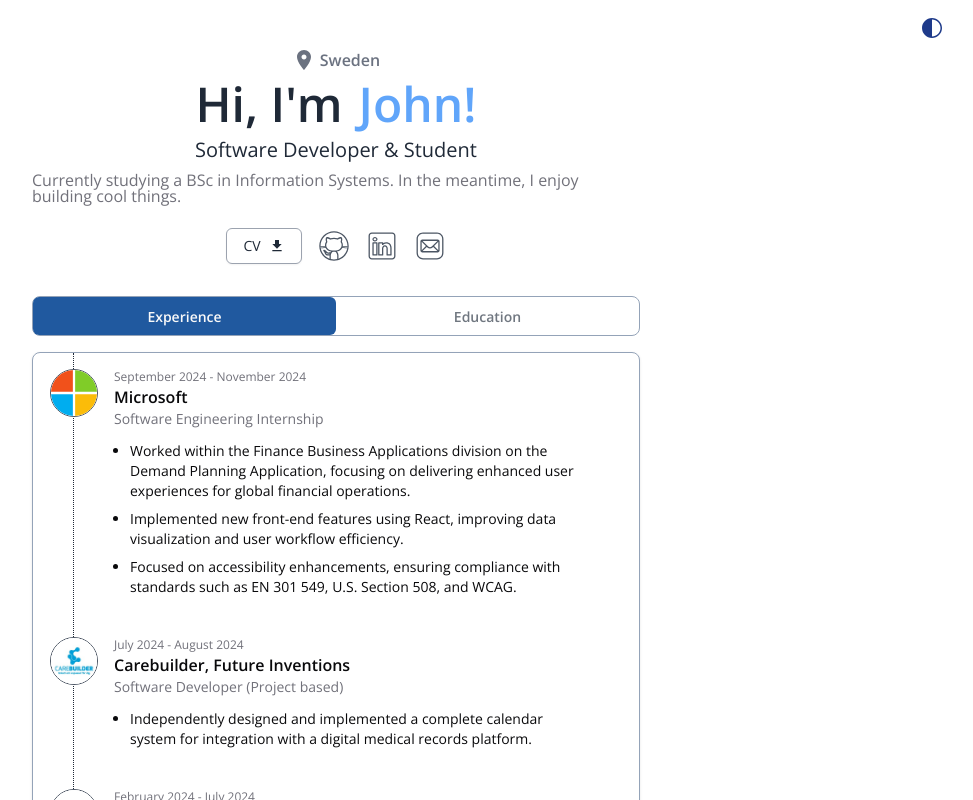
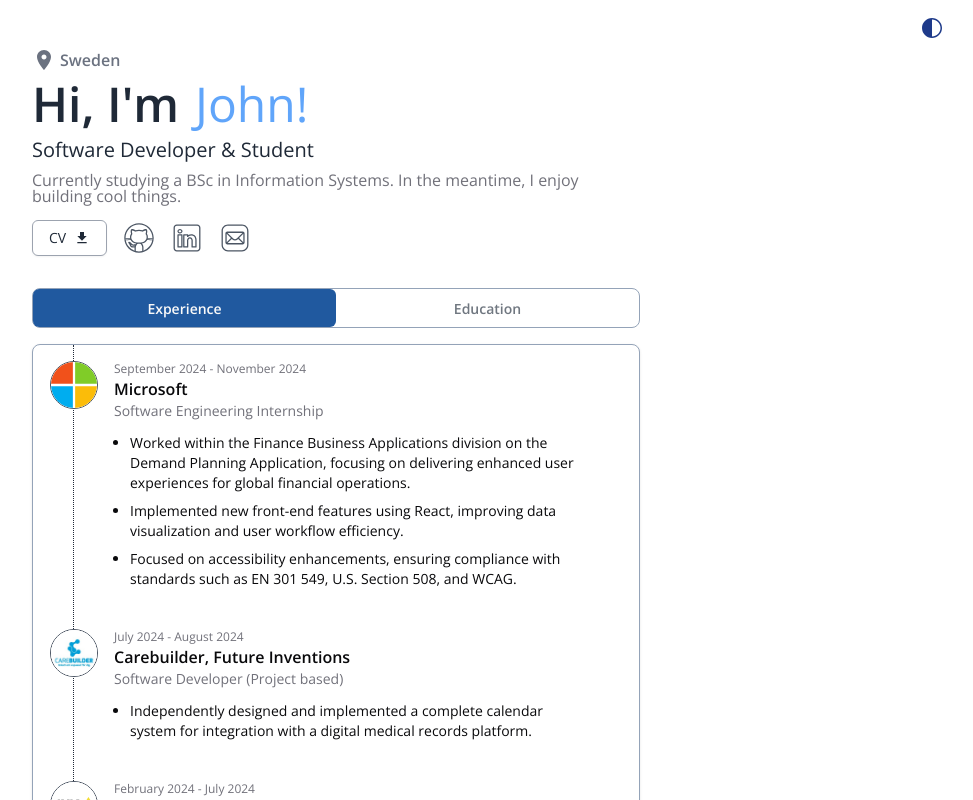
Before and after one commit to johnsward/portfolio, a Next.js app: page / in a window 1280 px wide. Shown: the top 800 px of the page, without its empty margins (304-1277 px from the left). Built offline with nearby package versions, Linux system fonts and the light colour scheme.

Commit message:
Styling changes

```diff
--- a/src/app/components/About.tsx
+++ b/src/app/components/About.tsx
@@ -7,16 +7,20 @@ import { IconRow } from "./IconRow";
 export const About = () => {
   return (
     <div className="flex flex-col gap-6 justify-center items-center">
-      <div className="gap-4 sm:gap-2  flex flex-col justify-center items-center">
-        <div className="flex flex-row align-center justify-center gap-1">
+      <div className="gap-2 sm:gap-2  flex flex-col">
+        <div className="flex flex-row gap-1">
           <LocationOnIcon className="w-6 h-6 text-gray-500 dark:text-gray-400" />
           <p className="text-gray-500 dark:text-gray-400 font-semibold">
             {"Sweden"}
           </p>
         </div>
-        <h1 className="flex flex-wrap gap-2 sm:gap-4 justify-center font-semibold dark:text-slate-200 text-gray-800 text-5xl">
-          {"Hi, I'm"}<span className="text-blue-400">John!</span>
+        <div className="flex flex-col gap-2">
+          <div className="flex flex-row gap-3 sm:gap-4 text-5xl">
+            <h1 className="flex flex-wrap font-semibold dark:text-slate-200 text-gray-800 ">
+              {"Hi, I'm"}
             </h1>
+            <span className="text-blue-400">John!</span>
+          </div>
           <h2 className="font-regular text-pretty text-gray-800 dark:text-gray-200 text-xl">
             {"Software Developer & Student"}
           </h2>
@@ -26,7 +30,10 @@ export const About = () => {
             }
           </p>
         </div>
+        <span className="mt-2">
           <IconRow isButtonEnabled={true} />
+        </span>
+      </div>
     </div>
   );
 };
```
Lines whose indentation alone changed are shown as unchanged.
